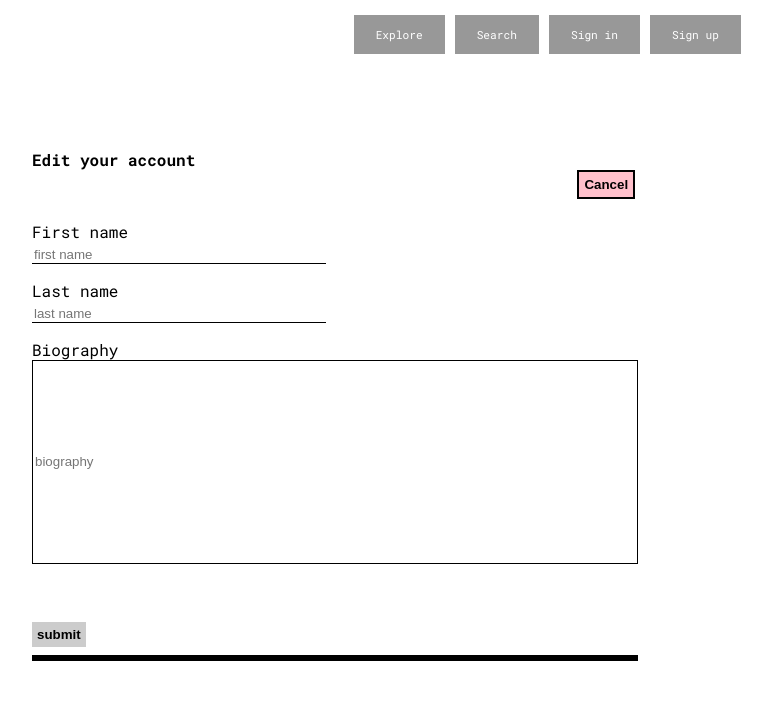
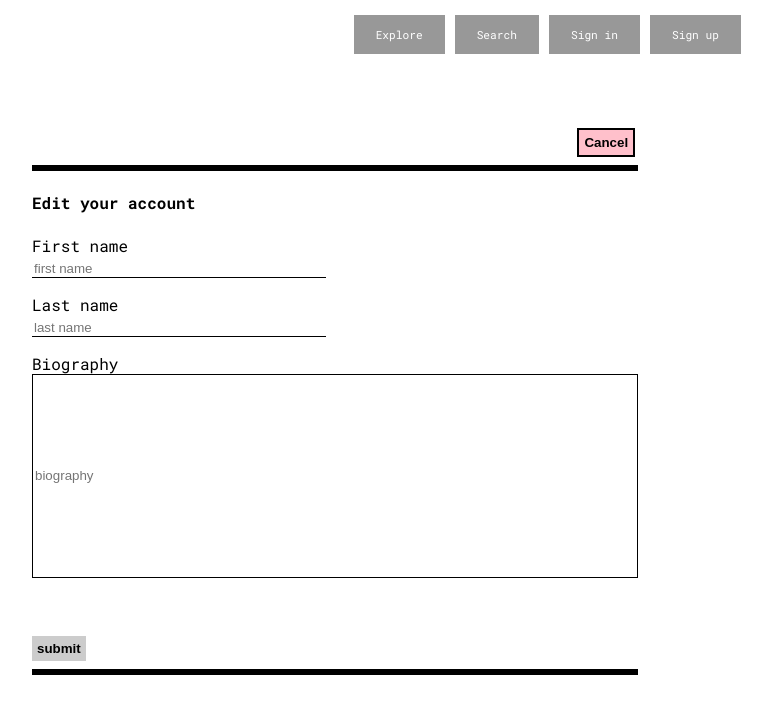
Before and after one commit to softscienceprojects/Curatorial_frontend, a React (Create React App) app: page /users/1/edit in a window 1280 px wide. Shown: the top 714 px of the page, without its empty margins (305-1077 px from the left). Built offline with nearby package versions, Linux system fonts and the light colour scheme; no server answers.

Commit message:
moved edit button

```diff
--- a/src/components/UserEditForm.js
+++ b/src/components/UserEditForm.js
@@ -33,9 +33,9 @@ class UserEditForm extends React.Component {
         // const isEnabled = this.frontEndValidation()
         return(
             <article>
-                <h4>Edit your account
-                <button id="cancelEdit" onClick={()=>this.props.history.goBack()}>Cancel</button></h4>
-
+                <button id="cancelEdit" onClick={()=>this.props.history.goBack()}>Cancel</button>
+                <hr />
+                <h4>Edit your account</h4>
                 <form onSubmit={this.handleSubmit}>
                     <p><label>First name  <br /><input type="text" name="first_name" value={this.state.first_name} placeholder="first name" onChange={this.handleChange} /></label></p>
                     <p><label>Last name  <br /><input type="text" name="last_name" value={this.state.last_name} placeholder="last name" onChange={this.handleChange} /></label></p>
```
